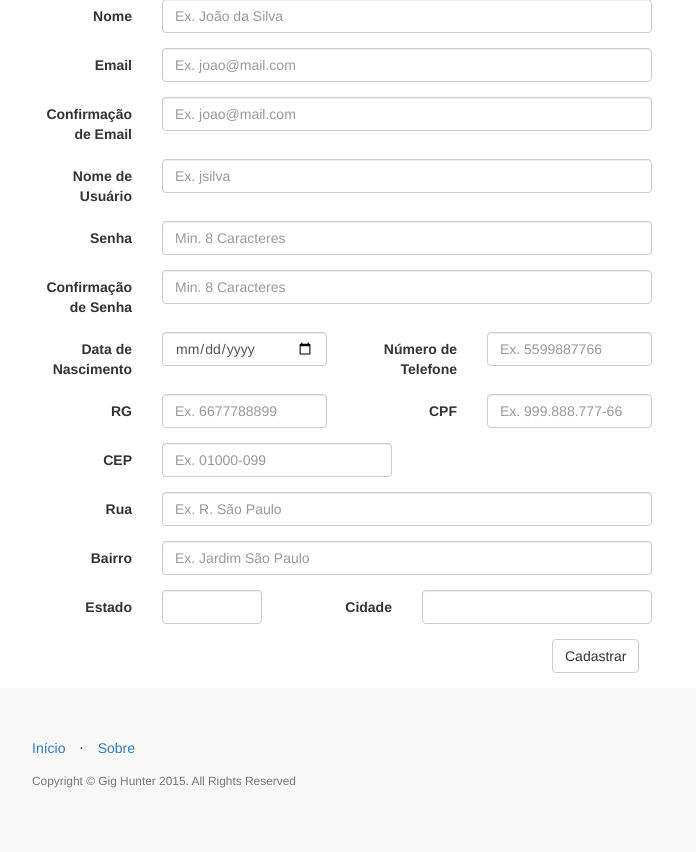
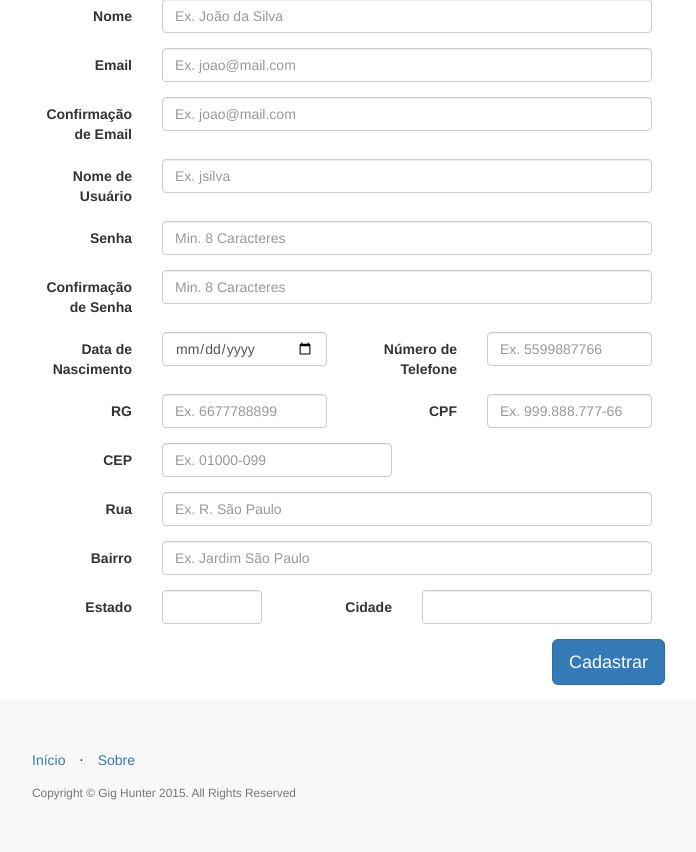
Before and after one commit to lbovolini/gig_hunter, a PHP site: page /View/Empresario/Create.php in a window 1280 px wide; the page is wider, and only the part inside the window is pictured. Shown: the part 155-1007 px from the top of that part, without its empty margins (38-734 px from the left). Before the commit the page ends 943 px from the top of that part, so only its background shows below. Run offline with PHP 8.4, Linux system fonts and the light colour scheme.

Commit message:
Alteracao cor botao cadastro

```diff
--- a/View/Empresario/Create.php
+++ b/View/Empresario/Create.php
@@ -107,7 +107,7 @@
             </div>
             <div class="form-group">
               <div class="col-sm-offset-8 col-sm-12">
-                <button type="submit" class="btn btn-default">Cadastrar</button>
+                <button type="submit" class="btn btn-primary btn-lg">Cadastrar</button>
               </div>
             </div>
           </form>
```
